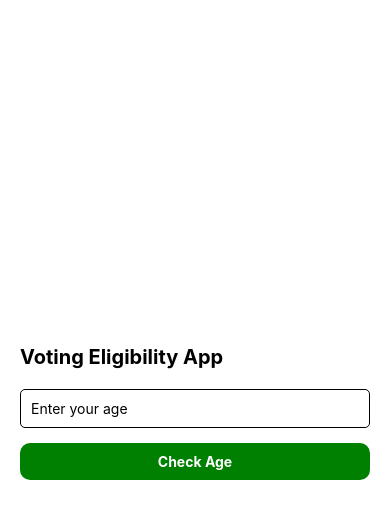
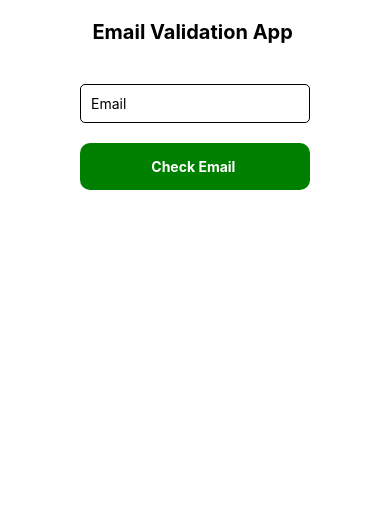
Before and after one commit to Mansoorali121/React-Native-Interview-Preparation, a React Native app: screen / in a window 390 px wide. Shown: the top 518 px of the page. Built offline with nearby package versions, Linux system fonts and the light colour scheme.

Commit message:
Email Validation App

```diff
--- a/App.tsx
+++ b/App.tsx
@@ -73,6 +73,77 @@
 //   },
 // });
 
+// import {
+//   StyleSheet,
+//   Text,
+//   TextInput,
+//   TouchableOpacity,
+//   View,
+// } from 'react-native';
+// import React, { useState } from 'react';
+
+// const App = () => {
+//   const [age, setAge] = useState('');
+//   const [message, setMessage] = useState('');
+
+//   const checkAge = () => {
+//     if (age.trim() === '') {
+//       setMessage('Please enter age ❌');
+//       return;
+//     }
+
+//     const numAge = Number(age);
+
+//     if (isNaN(numAge)) {
+//       setMessage('Invalid age ❌');
+//     } else if (numAge >= 18) {
+//       setMessage('You can vote ✅');
+//     } else {
+//       setMessage('You are underage ❌');
+//     }
+//   };
+
+//   return (
+//     <View style={styles.container}>
+//       <Text style={styles.title}>Voting Eligibility App</Text>
+
+//       <TextInput
+//         placeholder="Enter your age"
+//         style={styles.input}
+//         keyboardType="numeric"
+//         value={age}
+//         onChangeText={setAge}
+//       />
+
+//       <TouchableOpacity style={styles.button} onPress={checkAge}>
+//         <Text style={styles.btnText}>Check Age</Text>
+//       </TouchableOpacity>
+
+//       <Text style={styles.message}>{message}</Text>
+//     </View>
+//   );
+// };
+
+// export default App;
+
+// const styles = StyleSheet.create({
+//   container: { flex: 1, justifyContent: 'center', padding: 20 },
+//   title: { fontSize: 20, fontWeight: 'bold', marginBottom: 20 },
+//   input: {
+//     borderWidth: 1,
+//     padding: 10,
+//     marginBottom: 15,
+//     borderRadius: 5,
+//   },
+//   button: {
+//     backgroundColor: 'green',
+//     padding: 10,
+//     alignItems: 'center',
+//     borderRadius: 10,
+//   },
+//   btnText: { color: '#fff', fontWeight: 'bold' },
+//   message: { marginTop: 20, fontSize: 18 },
+// });
 
 import {
   StyleSheet,
@@ -84,43 +155,36 @@ import {
 import React, { useState } from 'react';
 
 const App = () => {
-  const [age, setAge] = useState('');
+  const [email, setEmail] = useState('');
   const [message, setMessage] = useState('');
+  // Email Validation Function
 
-  const checkAge = () => {
-    if (age.trim() === '') {
-      setMessage('Please enter age ❌');
-      return;
-    }
+  const validateEmail = () => {
+    const trimedEmail = email.trim();
 
-    const numAge = Number(age);
-
-    if (isNaN(numAge)) {
-      setMessage('Invalid age ❌');
-    } else if (numAge >= 18) {
-      setMessage('You can vote ✅');
+    if (trimedEmail === '') {
+      setMessage('Please enter email');
+    } else if (/^[^\s@]+@[^\s@]+\.[^\s@]+$/.test(trimedEmail)) {
+      setMessage('Valid Email');
     } else {
-      setMessage('You are underage ❌');
+      setMessage('Invalid Email');
     }
   };
-
   return (
     <View style={styles.container}>
-      <Text style={styles.title}>Voting Eligibility App</Text>
-
-      <TextInput
-        placeholder="Enter your age"
-        style={styles.input}
-        keyboardType="numeric"
-        value={age}
-        onChangeText={setAge}
-      />
-
-      <TouchableOpacity style={styles.button} onPress={checkAge}>
-        <Text style={styles.btnText}>Check Age</Text>
-      </TouchableOpacity>
-
-      <Text style={styles.message}>{message}</Text>
+      <Text style={styles.title}>Email Validation App </Text>
+      <View style={styles.formcontainer}>
+        <TextInput
+          style={styles.input}
+          placeholder="Email"
+          value={email}
+          onChangeText={setEmail}
+        />
+        <TouchableOpacity style={styles.button} onPress={validateEmail}>
+          <Text style={styles.btntext}>Check Email </Text>
+        </TouchableOpacity>
+        <Text style={styles.message}>{message}</Text>
+      </View>
     </View>
   );
 };
@@ -128,20 +192,16 @@ const App = () => {
 export default App;
 
 const styles = StyleSheet.create({
-  container: { flex: 1, justifyContent: 'center', padding: 20 },
+  container: { flex: 1, alignItems: 'center', marginTop: 20 },
   title: { fontSize: 20, fontWeight: 'bold', marginBottom: 20 },
-  input: {
-    borderWidth: 1,
-    padding: 10,
-    marginBottom: 15,
-    borderRadius: 5,
-  },
+  formcontainer: { marginTop: 20, gap: 20 },
+  input: { borderWidth: 1, padding: 10, width: 230, borderRadius: 5 },
   button: {
     backgroundColor: 'green',
-    padding: 10,
+    padding: 15,
     alignItems: 'center',
     borderRadius: 10,
   },
-  btnText: { color: '#fff', fontWeight: 'bold' },
-  message: { marginTop: 20, fontSize: 18 },
+  btntext: { color: '#fff', fontWeight: 'bold' },
+  message:{fontSize:20,color:"red"},
 });
```
